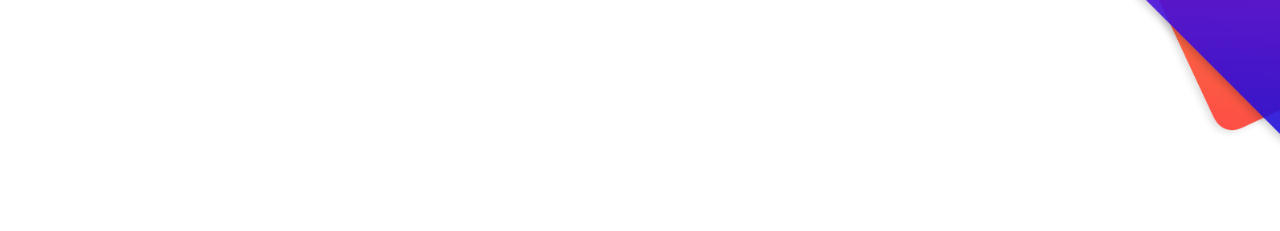
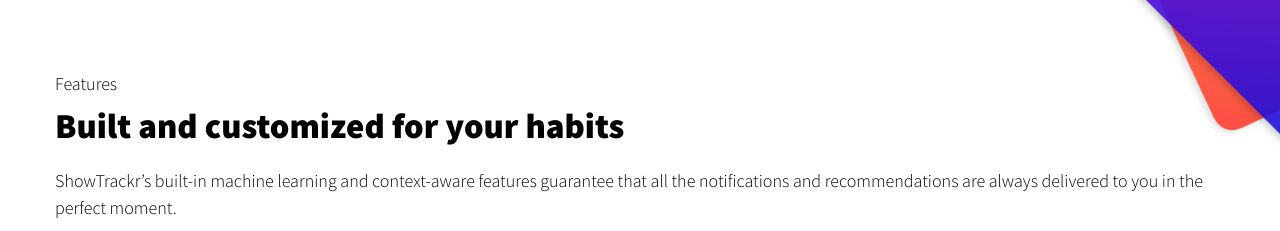
Before and after one commit to AlexanderMelox/ShowTrackr, a website: page index.html in a window 1280 px wide. Shown: the part 721-952 px from the top of the page. Drawn offline with Linux system fonts and the light colour scheme.

Commit message:
created top of the features section

```diff
--- a/index.html
+++ b/index.html
@@ -20,7 +20,7 @@
   </nav>
 
   <header class="header">
-    <div class="container">
+    <div class="row">
       <div class="header__text-container">
         <h1 class="heading-primary">Track your shows automatically</h1>
         <p>
@@ -59,5 +59,17 @@
     <img class="header__squares header__squares--left" src="img/hero-bg-1.png" alt="">
     <img class="header__squares header__squares--right" src="img/hero-bg-2.png" alt="">
   </header>
+
+  <main>
+    <section class="features">
+      <div class="row">
+        <span class="features__title">Features</span>
+        <h2 class="heading-secondary">Built and customized for your habits</h2>
+        <p>
+          ShowTrackr’s built-in machine learning and context-aware features guarantee that all the notifications and recommendations are always delivered to you in the perfect moment.
+        </p>
+      </div>
+    </section>
+  </main>
 </body>
 </html>
--- a/sass/base/_typography.scss
+++ b/sass/base/_typography.scss
@@ -11,11 +11,21 @@
   letter-spacing: normal;
 }
 
+.heading-primary,
+.heading-secondary {
+  font-weight: 900;
+  font-stretch: normal;
+  line-height: 1.14;
+}
+
 .heading-primary {
-  font-weight: 900;
   margin-top: 4rem;
   margin-bottom: 2rem;
   font-size: 4.2rem;
-  font-stretch: normal;
-  line-height: 1.14;
 }
+
+.heading-secondary {
+  margin-top: 1rem;
+  margin-bottom: 2rem;
+  font-size: 3.5rem;
+}
--- /dev/null
+++ b/sass/components/_features.scss
@@ -0,0 +1,6 @@
+.features {
+  &__title {
+    font-size: 1.6rem;
+    color: lighten($color-black, 20%);
+  }
+}
--- a/sass/layout/_grid.scss
+++ b/sass/layout/_grid.scss
@@ -1,4 +1,4 @@
-.container {
+.row {
   width: 91.4%;
   margin: 0 auto;
 }
--- a/sass/main.scss
+++ b/sass/main.scss
@@ -12,6 +12,7 @@
 // Components imports
 @import "components/nav";
 @import "components/button";
+@import "components/features";
 
 // Layout imports
 @import "layout/grid";
```
Also changed, not shown: css/style.css.
